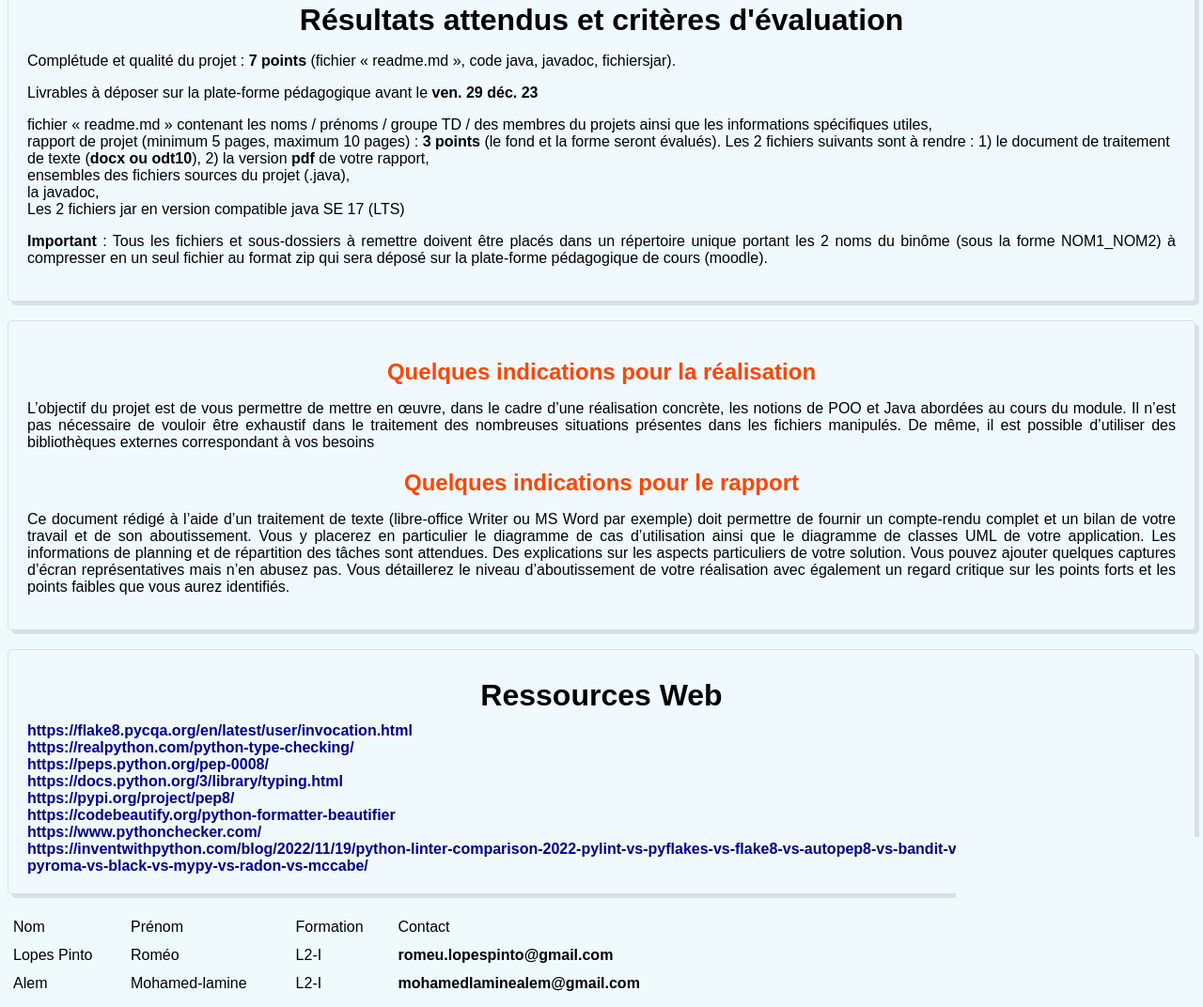
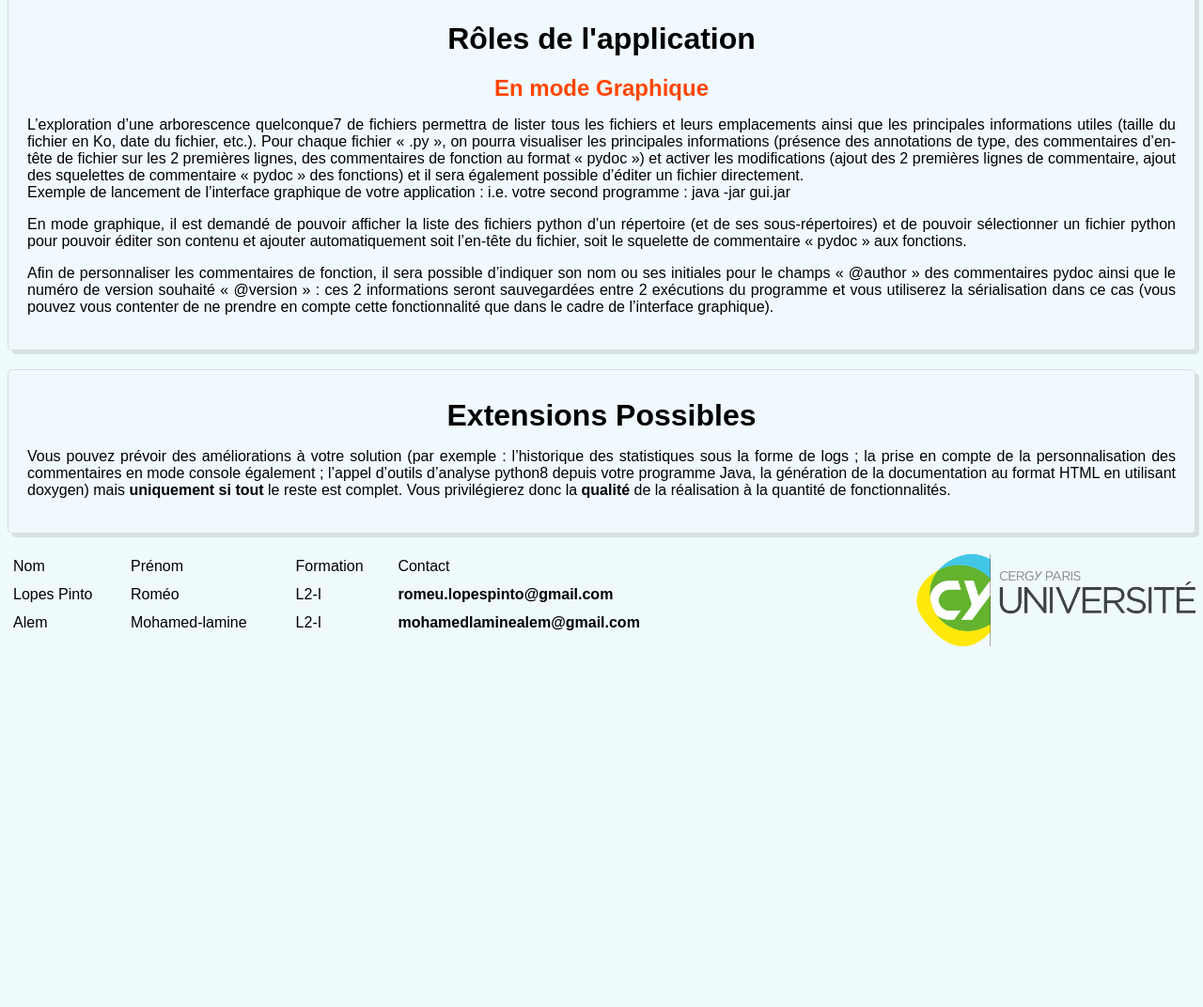
Before and after one commit to Lamiine6/lamiine6.github.io, a plain HTML site: page resultatsetcriteres.html in a window 1280 px wide. Shown: the part 126-1198 px from the top of the page at 94% size. After the commit the page ends 814 px from the top, so only its background shows below. Drawn offline with Linux system fonts and the light colour scheme.

Commit message:
Add files via upload

```diff
--- a/resultatsetcriteres.html
+++ b/resultatsetcriteres.html
@@ -1,12 +1,16 @@
 <!DOCTYPE html>
-<HTML>
+<html lang="FR">
+
 <head>
 	<link rel="stylesheet" href="styles.css">
 	<title>Checker & Beautifier in Java for python language</title>
-        <meta charset = "utf-8"/>
-		<meta name="description" content="Sujet de projet Java du semestre 3 sous forme de site"/>
-        <meta name="author" content="anabe" />
+	<meta charset="utf-8">
+	<meta name="description" content="Sujet de projet Java du semestre 3 sous forme de site">
+	<meta name="keywords" content="Projet, Java, Python">
+	<meta name="author" content="Mohamed-lamine ALEM, Roméo LOPES PINTO" >
+	<meta name="viewport" content="width=device-width, initial-scale=1.0">
 </head>
+
 <body>
 	<header>
 		<nav>
@@ -21,60 +25,39 @@
 	</header>
 	<main>
 		<section>
-        <h1>Résultats attendus et critères d'évaluation</h1>
-        <p>Complétude et qualité du projet : <strong>7 points</strong> (fichier « readme.md », code java, javadoc, fichiersjar).</p>
-        <p>Livrables à déposer sur la plate-forme pédagogique avant le <strong>ven. 29 déc. 23</strong></p>
-        <ul>
-        		<li>fichier « readme.md » contenant les noms / prénoms / groupe TD / des membres du projets
-ainsi que les informations spécifiques utiles,</li>
-        		<li>rapport de projet (minimum 5 pages, maximum 10 pages) : <strong>3 points</strong> (le fond et la forme
-seront évalués). Les 2 fichiers suivants sont à rendre : 1) le document de traitement de texte
-(<strong>docx ou odt10</strong>), 2) la version <strong>pdf</strong> de votre rapport,</li>
-        		<li>ensembles des fichiers sources du projet (.java),</li>
-        		<li>la javadoc,</li>
-        		<li>Les 2 fichiers jar en version compatible java SE 17 (LTS)</li>
-        </ul>
-        <p><strong>Important</strong> : Tous les fichiers et sous-dossiers à remettre doivent être placés dans un répertoire
-unique portant les 2 noms du binôme (sous la forme NOM1_NOM2) à compresser en un seul
-fichier au format zip qui sera déposé sur la plate-forme pédagogique de cours (moodle).</p>
+			<h1>Rôles de l'application</h1>
+			<h2>En mode Graphique</h2>
+			<p>L’exploration d’une arborescence quelconque7 de fichiers permettra de lister tous les fichiers et leurs emplacements ainsi que les principales informations utiles (taille du fichier en Ko, date du fichier, etc.). Pour chaque fichier « .py », on pourra visualiser les principales informations (présence des annotations de type, des commentaires d’en-tête de fichier sur les 2 premières lignes, des commentaires de fonction au format « pydoc ») et activer les modifications (ajout des 2 premières lignes de commentaire, ajout des squelettes de commentaire « pydoc » des fonctions) et il sera également possible d’éditer un fichier directement.
+				<br> Exemple de lancement de l’interface graphique de votre application : i.e. votre second programme : java -jar gui.jar</p>
+			<p>En mode graphique, il est demandé de pouvoir afficher la liste des fichiers python d’un répertoire (et de ses sous-répertoires) et de pouvoir sélectionner un fichier python pour pouvoir éditer son contenu et ajouter automatiquement soit l’en-tête du fichier, soit le squelette de commentaire « pydoc » aux fonctions.</p>
+			<p>Afin de personnaliser les commentaires de fonction, il sera possible d’indiquer son nom ou ses initiales pour le champs « @author » des commentaires pydoc ainsi que le numéro de version souhaité « @version » : ces 2 informations seront sauvegardées entre 2 exécutions du programme et vous utiliserez la sérialisation dans ce cas (vous pouvez vous contenter de ne prendre en compte cette fonctionnalité que dans le cadre de l’interface graphique).</p>
 		</section>
 		<section>
-		  <h2>Quelques indications pour la réalisation</h2>
-		  <p>L’objectif du projet est de vous permettre de mettre en œuvre, dans le cadre d’une réalisation
-concrète, les notions de POO et Java abordées au cours du module. Il n’est pas nécessaire de vouloir
-être exhaustif dans le traitement des nombreuses situations présentes dans les fichiers manipulés. De
-même, il est possible d’utiliser des bibliothèques externes correspondant à vos besoins</p>
-		  <h2>Quelques indications pour le rapport</h2>
-		  <p>Ce document rédigé à l’aide d’un traitement de texte (libre-office Writer ou MS Word par
-exemple) doit permettre de fournir un compte-rendu complet et un bilan de votre travail et de son
-aboutissement. Vous y placerez en particulier le diagramme de cas d’utilisation ainsi que le
-diagramme de classes UML de votre application. Les informations de planning et de répartition des
-tâches sont attendues. Des explications sur les aspects particuliers de votre solution. Vous pouvez
-ajouter quelques captures d’écran représentatives mais n’en abusez pas. Vous détaillerez le niveau
-d’aboutissement de votre réalisation avec également un regard critique sur les points forts et les
-points faibles que vous aurez identifiés.</p>
-		  </section>
-		  <section>
-		  <h1>Ressources Web</h1>
-		  <ul class="liens">
-		  		<li><a href="https://flake8.pycqa.org/en/latest/user/invocation.html">https://flake8.pycqa.org/en/latest/user/invocation.html</a></li>
-		  		<li><a href="https://realpython.com/python-type-checking/">https://realpython.com/python-type-checking/</a></li>
-		  		<li><a href="https://peps.python.org/pep-0008/">https://peps.python.org/pep-0008/</a></li>
-		  		<li><a href="https://docs.python.org/3/library/typing.html">https://docs.python.org/3/library/typing.html</a></li>
-		  		<li><a href="https://pypi.org/project/pep8/">https://pypi.org/project/pep8/</a></li>
-		  		<li><a href="https://codebeautify.org/python-formatter-beautifier">https://codebeautify.org/python-formatter-beautifier</a></li>
-		  		<li><a href="https://www.pythonchecker.com/">https://www.pythonchecker.com/</a></li>
-		  		<li><a href="https://inventwithpython.com/blog/2022/11/19/python-linter-comparison-2022-pylint-vs-pyflakes-vs-flake8-vs-autopep8-vs-bandit-vs-prospector-vs-pylama-vs-pyroma-vs-black-vs-mypy-vs-radon-vs-mccabe/">https://inventwithpython.com/blog/2022/11/19/python-linter-comparison-2022-pylint-vs-pyflakes-vs-flake8-vs-autopep8-vs-bandit-vs-prospector-vs-pylama-vs-pyroma-vs-black-vs-mypy-vs-radon-vs-mccabe/</a></li>
-		  </ul>
+			<h1>Extensions Possibles</h1>
+			<p>Vous pouvez prévoir des améliorations à votre solution (par exemple : l’historique des statistiques sous la forme de logs ; la prise en compte de la personnalisation des commentaires en mode console également ; l’appel d’outils d’analyse python8 depuis votre programme Java, la génération de la documentation au format HTML en utilisant doxygen) mais <strong>uniquement si tout </strong>le reste est complet. Vous privilégierez donc la <strong>qualité</strong> de la réalisation à la quantité de fonctionnalités.</p>
 		</section>
 	</main>
 	<footer>
 		<table>
-        <tr> <td>Nom</td> <td>Prénom</td> <td>Formation</td> <td>Contact</td> </tr>
-        <tr> <td>Lopes Pinto</td> <td>Roméo</td> <td>L2-I</td> <td><a href="mailto:romeu.lopespinto@gmail.com">romeu.lopespinto@gmail.com</td></a></tr>
-        <tr> <td>Alem</td> <td>Mohamed-lamine</td> <td>L2-I</td> <td><a href="mailto:mohamedlaminealem@gmail.com">mohamedlaminealem@gmail.com</td></a></tr>
-    </table>
-    <img src="./images/cyp_banner.png" alt="Erreur d'image" width="20%" height="5%">
-	</footer>
+			<tr>
+				<td>Nom</td>
+				<td>Prénom</td>
+				<td>Formation</td>
+				<td>Contact</td>
+			</tr>
+			<tr>
+				<td>Lopes Pinto</td>
+				<td>Roméo</td>
+				<td>L2-I</td>
+				<td><a href="mailto:romeu.lopespinto@gmail.com">romeu.lopespinto@gmail.com</a></td>
+			</tr>
+			<tr>
+				<td>Alem</td>
+				<td>Mohamed-lamine</td>
+				<td>L2-I</td>
+				<td><a href="mailto:mohamedlaminealem@gmail.com">mohamedlaminealem@gmail.com</a></td>
+			</tr>
+		</table> <img src="./images/cyp_banner.png" alt="Erreur d'image" width="300" height="150"> </footer>
 </body>
+
 </html>
--- a/styles.css
+++ b/styles.css
@@ -57,10 +57,11 @@ nav {
 	background-color: lightblue;
 	opacity: 1;
 	max-width: 350px;
+	margin-bottom: 20px;
 }
 
 /* Styles pour la liste non ordonnée*/
-ul {
+nav ul {
 	list-style: none;
 	padding: 0;
 	margin: 0;
```
Also changed, not shown: index.html (+34 -34 lines), planning.html (+37 -43 lines), rdaconsole.html (+38 -70 lines), rdagraphique.html (+33 -34 lines). Lines whose indentation alone changed are shown as unchanged.
